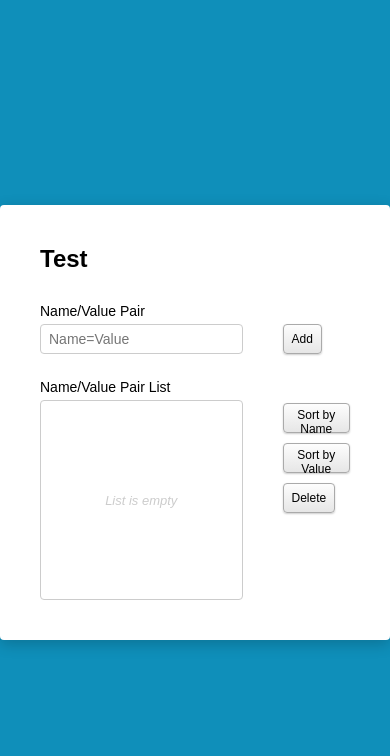
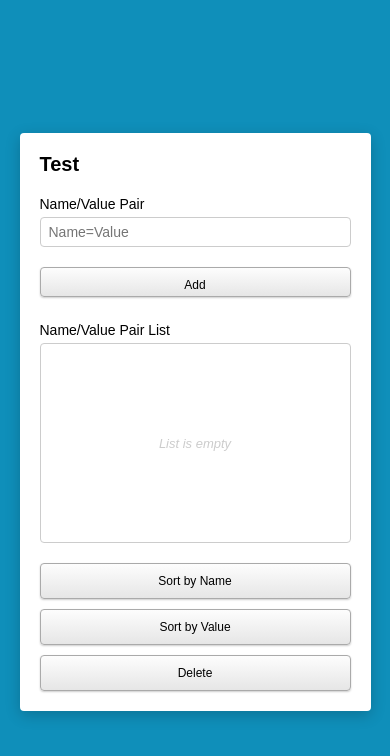
Before and after one commit to Artur-Petrov/Javascript_EXAM, a plain HTML site: page FirstTask/index.html in a window 390 px wide. Drawn offline with Linux system fonts and the light colour scheme.

Commit message:
added responsive design

```diff
--- a/FirstTask/styles/main_styles.css
+++ b/FirstTask/styles/main_styles.css
@@ -77,6 +77,13 @@ button:active {
     box-shadow: inset 0 1px 2px rgba(0, 0, 0, 0.3);
 }
 
+#buttons{
+    display: flex;
+    gap: 10px;
+    flex-direction: column;
+    align-items: flex-start;
+    margin-top: 24px;
+}
 /*--------------------------------------------------------------------------------*/
 /*input styles and pseudo-classes*/
 input:focus {
@@ -92,30 +99,30 @@ input:focus {
 input:focus::placeholder {
     color: transparent;
 }
+
 /*--------------------------------------------------------------------------------*/
+
+/*input and output containers*/
 #inputContainer, #outputContainer{
     display: grid;
     grid-template-columns: 3fr 1fr;
     gap: 40px;
     width: 100%;
 }
+#outputContainer{
+    align-items: start;
+}
 #inputContainer{
     align-items: end;
     margin-bottom: 25px;
 }
-#outputContainer{
-    align-items: start;
-}
 .inputContainerField {
     width: 100%;
 }
-#buttons{
-    display: flex;
-    gap: 10px;
-    flex-direction: column;
-    align-items: flex-start;
-    margin-top: 24px;
-}
+/*------------------------------------------------*/
+
+/*list styles*/
+
 .labelListInput{
     display: flex;
     flex-direction: column;
@@ -157,3 +164,56 @@ input:focus::placeholder {
 /*    background-color: #9bb7f0;*/
 /*    color: white;*/
 /*}*/
+
+/*responsive design for tablets and smartphone*/
+
+@media (max-width: 768px) {
+    #mainForm{
+        width: 90%;
+        padding: 30px;
+    }
+    #inputContainer, #outputContainer {
+        display: flex;
+        flex-direction: column;
+        gap: 15px;
+    }
+    #add-Btn {
+        width: 100%;
+        margin-top: 5px;
+    }
+    #buttons {
+        width: 100%;
+        margin-top: 5px;
+        flex-direction: row;
+        justify-content: space-between;
+    }
+    #buttons button {
+        flex: 1;
+        margin: 0 5px;
+        text-align: center;
+        justify-content: center;
+    }
+}
+
+@media (max-width: 480px) {
+    #mainForm {
+        width: 90%;
+        padding: 20px;
+    }
+    h1 {
+        font-size: 20px;
+        margin-bottom: 20px;
+    }
+    #buttons {
+        flex-direction: column;
+        gap: 10px;
+    }
+    #buttons button {
+        width: 100%;
+        margin: 0;
+        padding: 10px;
+    }
+    #add-Btn {
+        padding: 10px;
+    }
+}
```
